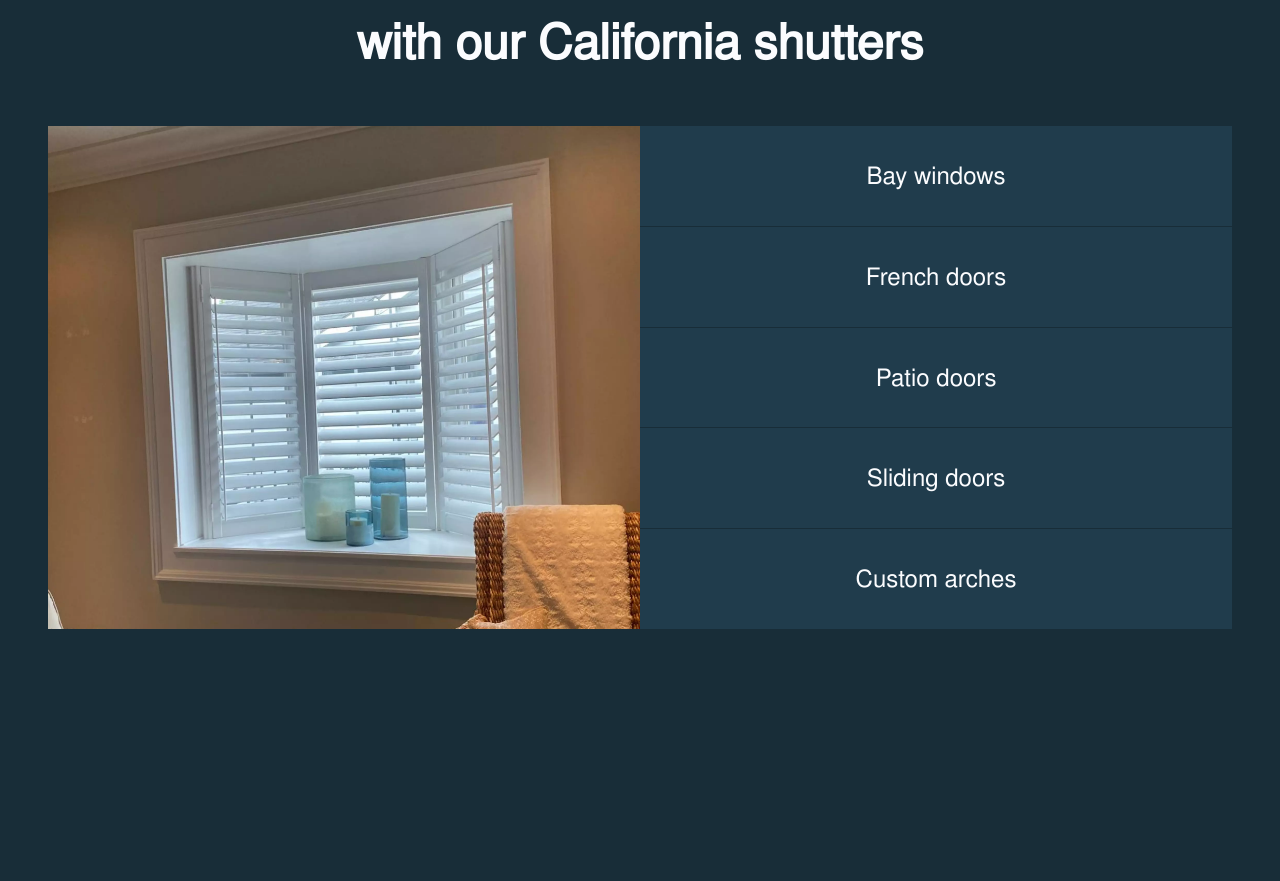
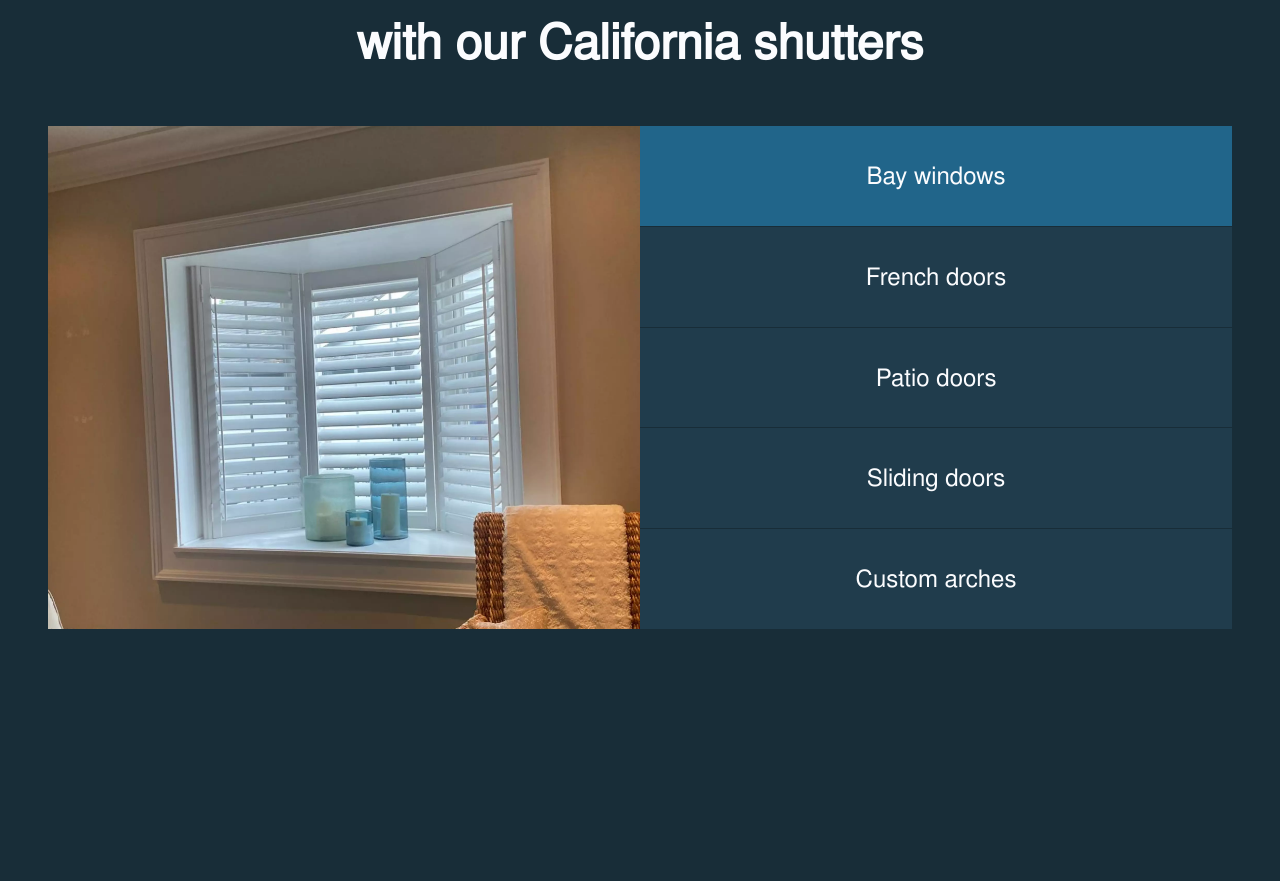
Before and after one commit to PROMCz11/california-shutters-preview, a SvelteKit app: page /pricing in a window 1280 px wide. Shown: the part 2541-3422 px from the top of the page. Built offline with nearby package versions, Linux system fonts and the light colour scheme.

Commit message:
Finished the pricing page, but the interactive display is laggy when switching options

```diff
--- a/src/routes/pricing/+page.svelte
+++ b/src/routes/pricing/+page.svelte
@@ -8,6 +8,7 @@
     import customArchSrc from "$lib/assets/pricing/custom-arch.webp";
 
     import { animate, scroll } from "motion";
+    import { fade } from "svelte/transition";
 	import { onMount } from "svelte";
 
     onMount(() => {
@@ -18,6 +19,8 @@
             }
         )
     })
+
+    let selectedOptionSrc = bayWindowSrc;
 </script>
 
 <main>
@@ -84,13 +87,16 @@
     <div class="options-container">
         <h2 class="fs-xl">Window types we can cover with our California shutters</h2>
         <div class="interactive-display">
-            <picture><img src="{bayWindowSrc}" alt="DELETE ME"></picture>
+            <!-- <picture><img src="{bayWindowSrc}" alt="DELETE ME"></picture> -->
+            {#key selectedOptionSrc}
+                <picture><img src="{selectedOptionSrc}" alt="selected option"></picture>
+            {/key}
             <div class="options">
-                <button class="text-white">Bay windows</button>
-                <button class="text-white">French doors</button>
-                <button class="text-white">Patio doors</button>
-                <button class="text-white">Sliding doors</button>
-                <button class="text-white">Custom arches</button>
+                <button class:active={selectedOptionSrc === bayWindowSrc} on:click={() => selectedOptionSrc = bayWindowSrc} class="text-white">Bay windows</button>
+                <button class:active={selectedOptionSrc === frenchDoorSrc} on:click={() => selectedOptionSrc = frenchDoorSrc} class="text-white">French doors</button>
+                <button class:active={selectedOptionSrc === patioDoorSrc} on:click={() => selectedOptionSrc = patioDoorSrc} class="text-white">Patio doors</button>
+                <button class:active={selectedOptionSrc === slidingDoorSrc} on:click={() => selectedOptionSrc = slidingDoorSrc} class="text-white">Sliding doors</button>
+                <button class:active={selectedOptionSrc === customArchSrc} on:click={() => selectedOptionSrc = customArchSrc} class="text-white">Custom arches</button>
             </div>
         </div>
     </div>
@@ -248,6 +254,7 @@
     .options > * {
         background-color: #203c4c;
         flex: 1;
+        transition: background-color 300ms ease-in-out;
     }
 
     .options > *:not(*:last-of-type) {
@@ -268,6 +275,10 @@
     .cta a {
         padding: .6rem 1.2rem;
         text-decoration: none;
+    }
+
+    button.active {
+        background-color: var(--clr-blue);
     }
 
     @media (min-width: 768px) {
```
